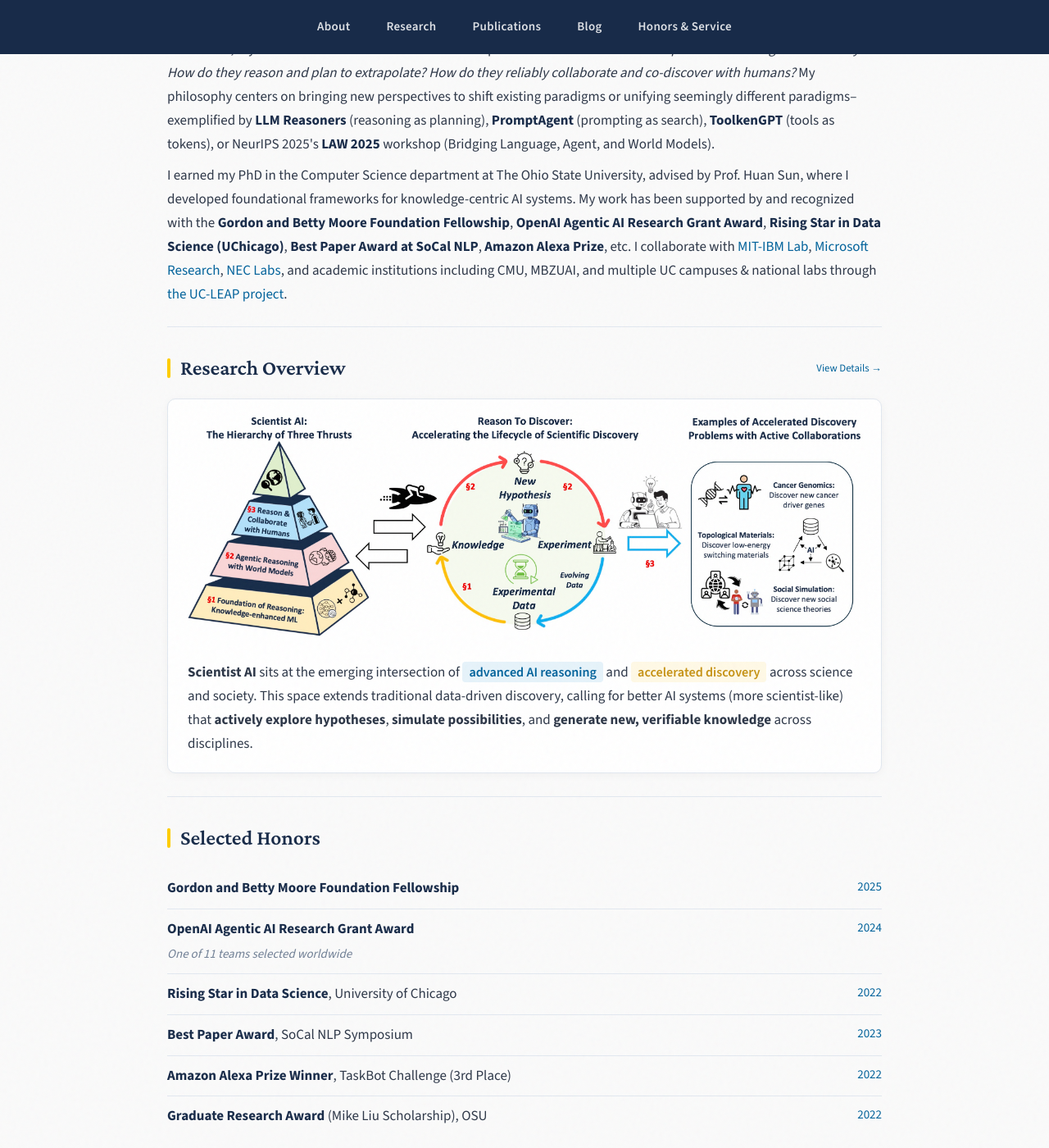
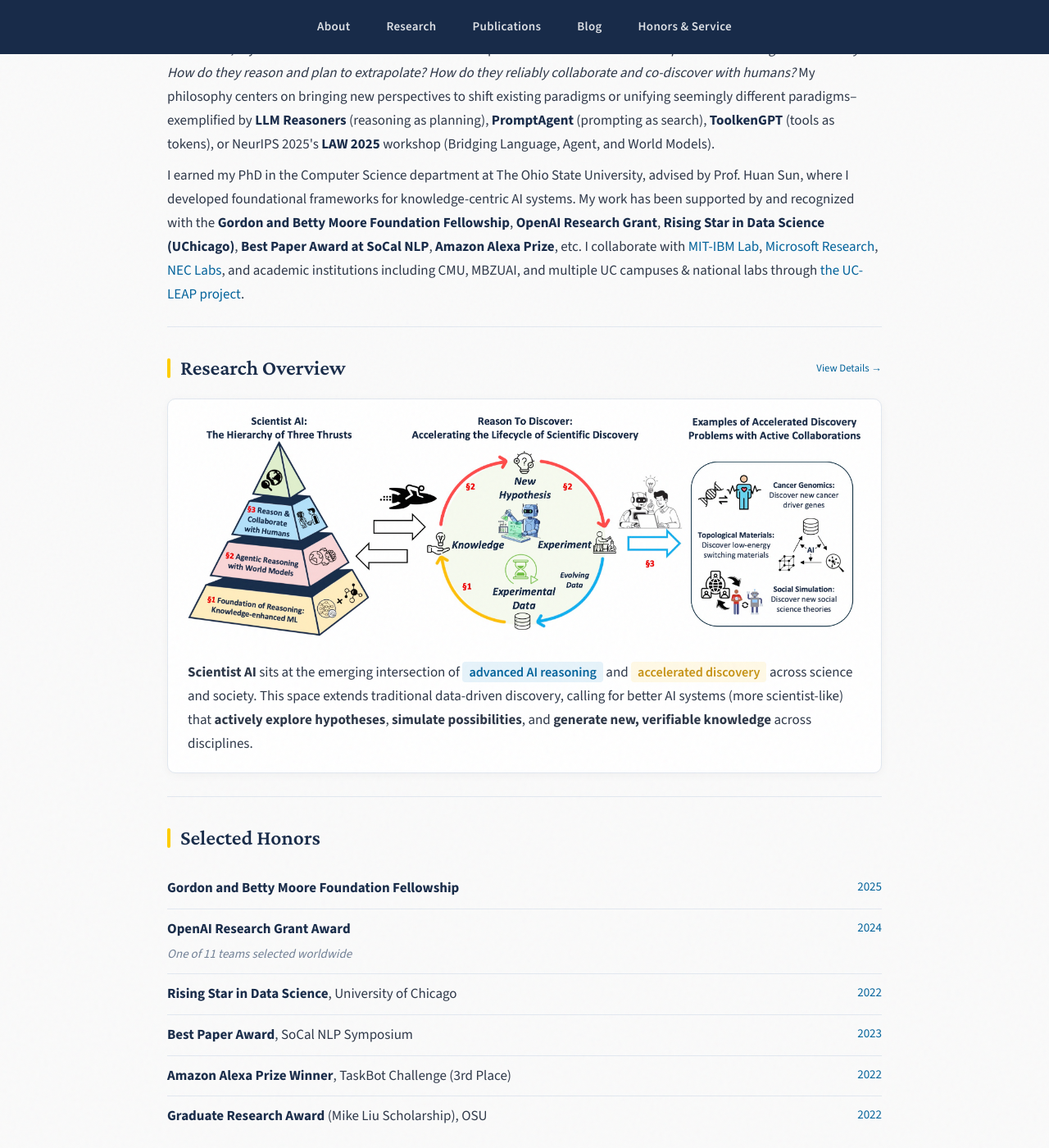
Before and after one commit to zhenwang9102/zhenwang9102.github.io, a Jekyll site: the page built from _posts/2019-06-02-venue.markdown, in a window 1280 px wide and 1400 px high, scrolled down 361 px. Shown: the whole window at 82% size. Built offline with Jekyll 4.4.1, drawn with Linux system fonts in a browser that asks for light colours.

Commit message:
Update default.html

```diff
--- a/_layouts/default.html
+++ b/_layouts/default.html
@@ -654,7 +654,7 @@
         </p>
 
         <p>
-          I earned my PhD in the Computer Science department at The Ohio State University, advised by Prof. Huan Sun, where I developed foundational frameworks for knowledge-centric AI systems. My work has been supported by and recognized with the <strong>Gordon and Betty Moore Foundation Fellowship</strong>, <strong>OpenAI Agentic AI Research Grant Award</strong>, <strong>Rising Star in Data Science (UChicago)</strong>, <strong>Best Paper Award at SoCal NLP</strong>, <strong>Amazon Alexa Prize</strong>, etc. I collaborate with <a href="https://mitibmwatsonailab.mit.edu/">MIT-IBM Lab</a>, <a href="https://www.microsoft.com/en-us/research/lab/microsoft-research-redmond/">Microsoft Research</a>, <a href="https://www.nec-labs.com/">NEC Labs</a>, and academic institutions including CMU, MBZUAI, and multiple UC campuses & national labs through <a href="https://uc-leap.github.io/LEAP/people/">the UC-LEAP project</a>.
+          I earned my PhD in the Computer Science department at The Ohio State University, advised by Prof. Huan Sun, where I developed foundational frameworks for knowledge-centric AI systems. My work has been supported by and recognized with the <strong>Gordon and Betty Moore Foundation Fellowship</strong>, <strong>OpenAI Research Grant</strong>, <strong>Rising Star in Data Science (UChicago)</strong>, <strong>Best Paper Award at SoCal NLP</strong>, <strong>Amazon Alexa Prize</strong>, etc. I collaborate with <a href="https://mitibmwatsonailab.mit.edu/">MIT-IBM Lab</a>, <a href="https://www.microsoft.com/en-us/research/lab/microsoft-research-redmond/">Microsoft Research</a>, <a href="https://www.nec-labs.com/">NEC Labs</a>, and academic institutions including CMU, MBZUAI, and multiple UC campuses & national labs through <a href="https://uc-leap.github.io/LEAP/people/">the UC-LEAP project</a>.
         </p>
       </div>
     </header>
@@ -689,7 +689,7 @@
         </li>
         <li>
           <span>
-            <strong>OpenAI Agentic AI Research Grant Award</strong>
+            <strong>OpenAI Research Grant Award</strong>
             <span class="honor-note">One of 11 teams selected worldwide</span>
             <!-- <span class="honor-note"><a href="https://x.com/OpenAI/status/1757525054097948687">One of 11 teams selected worldwide</a></span> -->
           </span>
```
